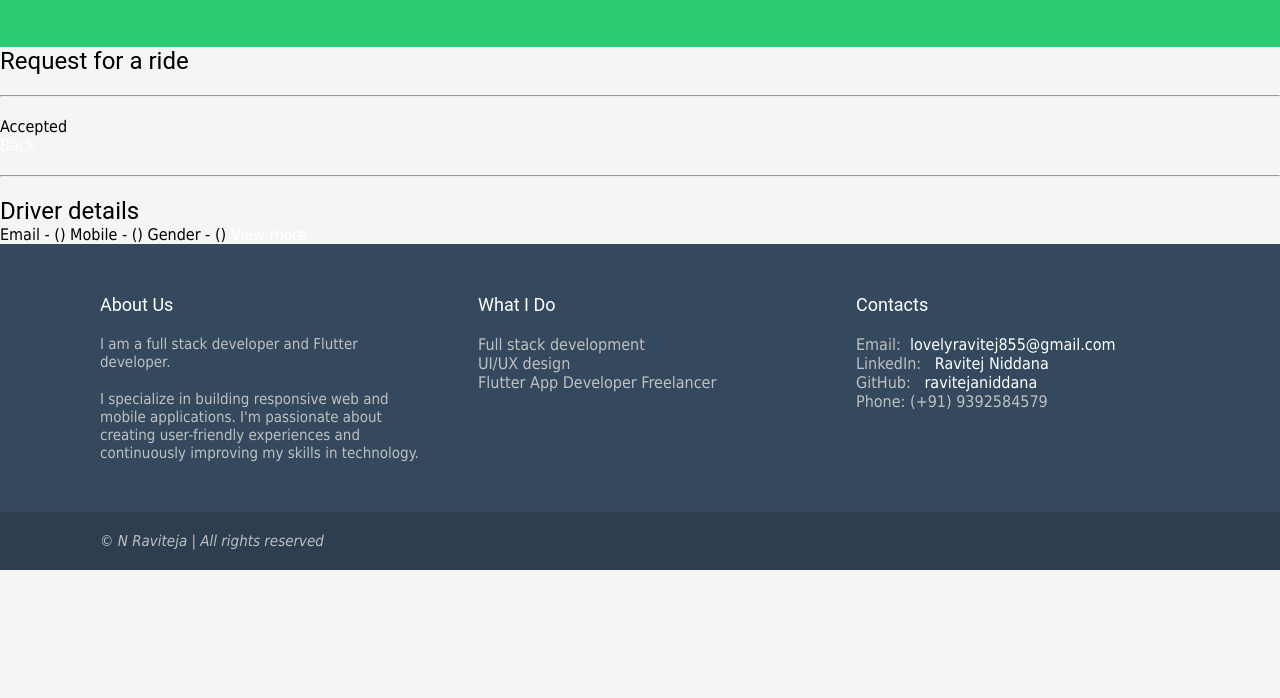
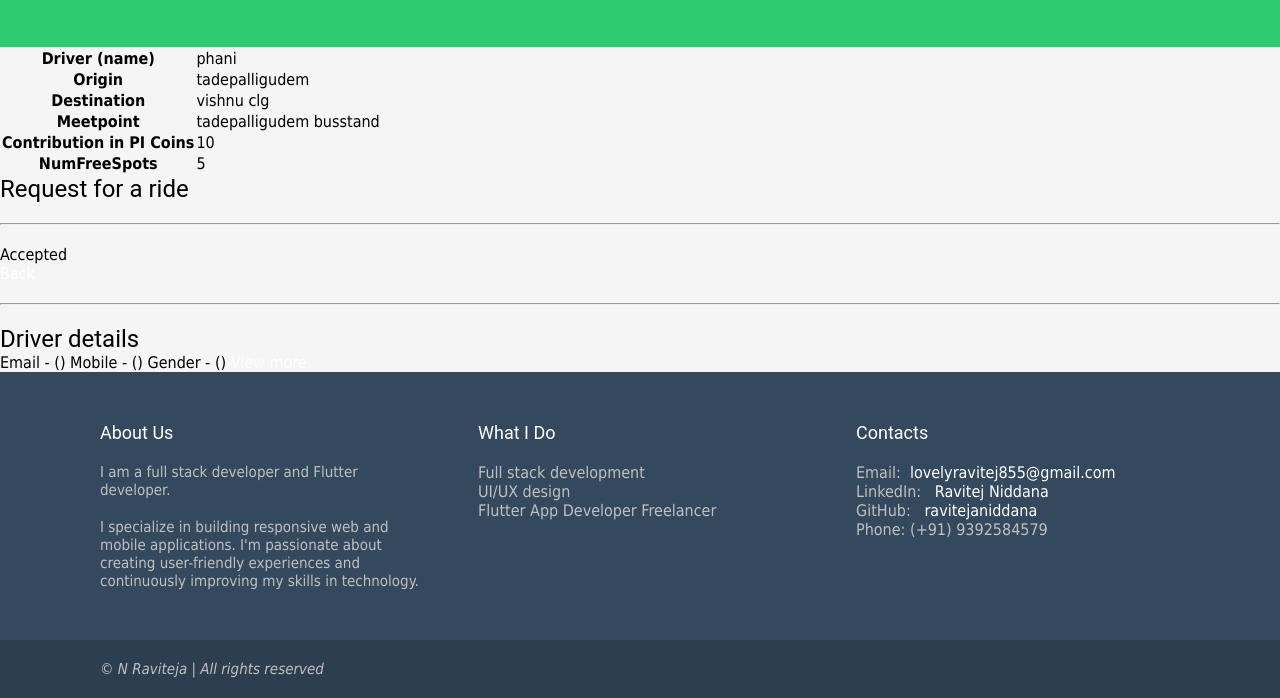
Before and after one commit to ravitejaniddana/Ride_my_Way, a website: page views/accept_ride_request.html in a window 1280 px wide. Shown: the part 187-885 px from the top of the page. Before the commit the page ends 800 px from the top, so only its background shows below. Drawn offline with Linux system fonts and the light colour scheme; no server answers; files whose address does not match are found by name.

Commit message:
initial changes made

```diff
--- a/views/accept_ride_request.html
+++ b/views/accept_ride_request.html
@@ -33,40 +33,33 @@
                     </p>
                 </div>
                 <div class="ride_detail_content">
-                    <!--<table>
+                    <table>
                         <tr>
                             <th>Driver (name)</th>
-                            <td>kimanje patrick</td>
+                            <td>phani</td>
                         </tr>
                         <tr>
                             <th>Origin</th>
-                            <td>Kampala</td>
+                            <td>tadepalligudem</td>
                         </tr>
                         <tr>
                             <th>Destination</th>
-                            <td>Masaka</td>
+                            <td>vishnu clg</td>
                         </tr>
                         <tr>
                             <th>Meetpoint</th>
-                            <td>Ndeeba</td>
+                            <td>tadepalligudem busstand</td>
                         </tr>
                         <tr>
-                            <th>Contribution</th>
-                            <td>4000/-</td>
+                            <th>Contribution in PI Coins</th>
+                            <td>10</td>
                         </tr>
                         <tr>
                             <th>NumFreeSpots</th>
-                            <td>10</td>
+                            <td>5</td>
                         </tr>
-                        <tr>
-                            <th>Start date</th>
-                            <td>18th-06-2018</td>
-                        </tr>
-                        <tr>
-                            <th>Finish date</th>
-                            <td>22nd-06-2018</td>
-                        </tr>
-                    </table>-->
+
+                    </table>
                     <div id="rideDetailContent"></div>
                     <article class="action_area">
 
```
